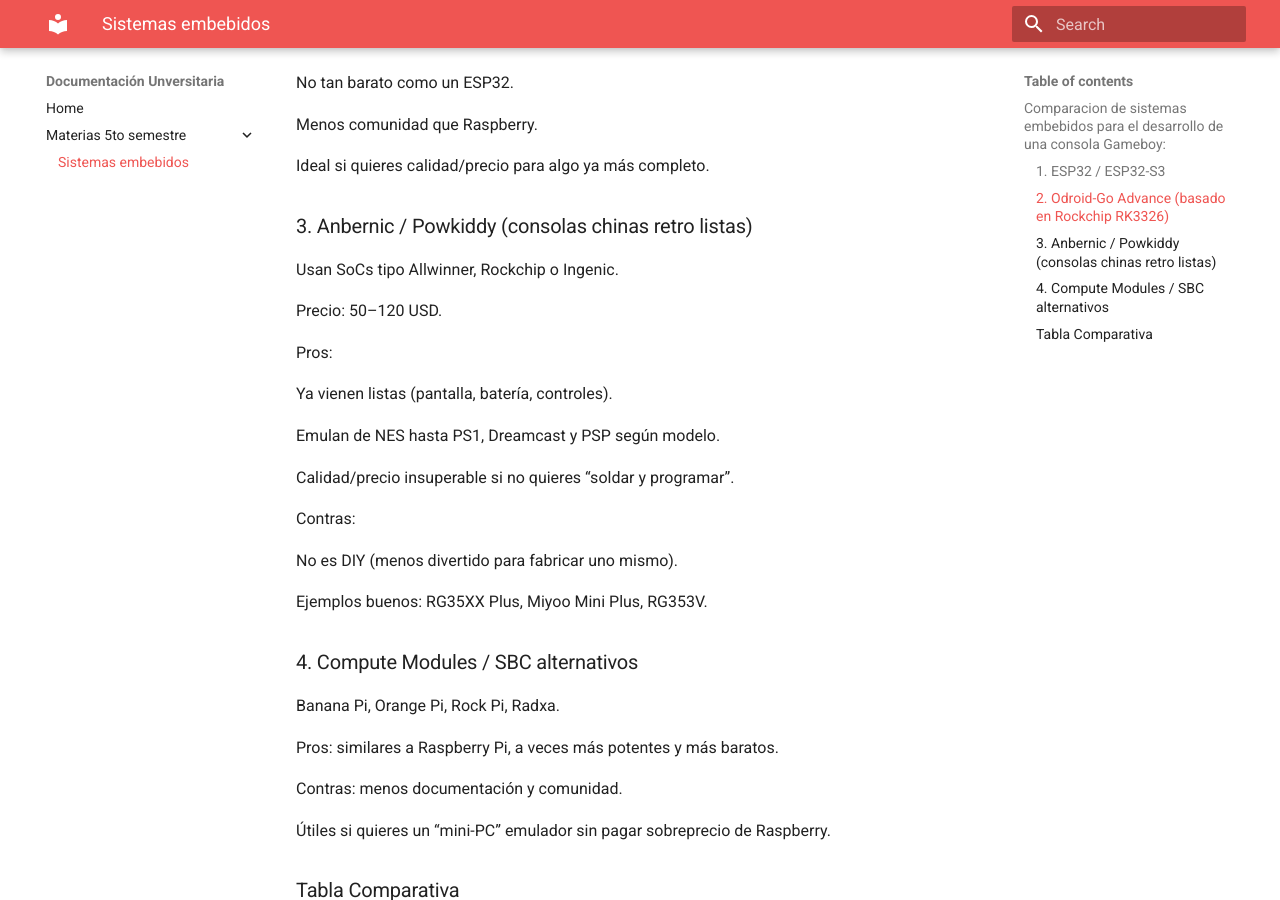
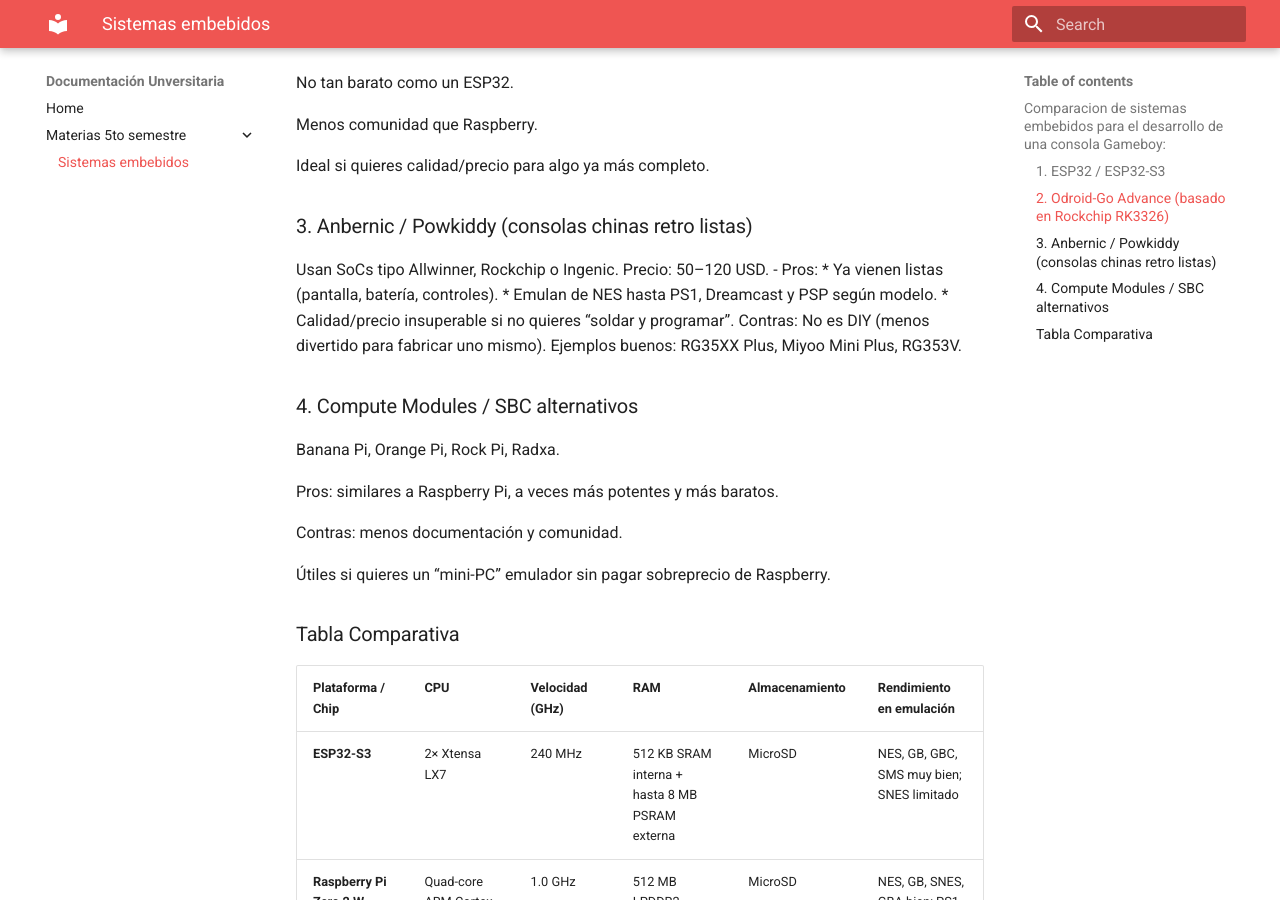
Before and after one commit to ZAFK28/PortafolioZarate, an MkDocs documentation site: the page built from docs/Sistemas_embebidos.md, in a window 1280 px wide and 900 px high, scrolled down 928 px. Built offline with MkDocs 1.6.1 and Material for MkDocs 9.7.7, drawn with Linux system fonts in a browser that asks for light colours.

Commit message:
Actualizacion

```diff
--- a/docs/Sistemas_embebidos.md
+++ b/docs/Sistemas_embebidos.md
@@ -44,21 +44,12 @@
 ### 3. Anbernic / Powkiddy (consolas chinas retro listas)
 
 Usan SoCs tipo Allwinner, Rockchip o Ingenic.
-
 Precio: 50–120 USD.
-
-Pros:
-
-Ya vienen listas (pantalla, batería, controles).
-
-Emulan de NES hasta PS1, Dreamcast y PSP según modelo.
-
-Calidad/precio insuperable si no quieres “soldar y programar”.
-
-Contras:
-
-No es DIY (menos divertido para fabricar uno mismo).
-
+- Pros:
+    * Ya vienen listas (pantalla, batería, controles).
+    * Emulan de NES hasta PS1, Dreamcast y PSP según modelo.
+    * Calidad/precio insuperable si no quieres “soldar y programar”.
+Contras: No es DIY (menos divertido para fabricar uno mismo).
 Ejemplos buenos: RG35XX Plus, Miyoo Mini Plus, RG353V.
 
 ### 4. Compute Modules / SBC alternativos
```
